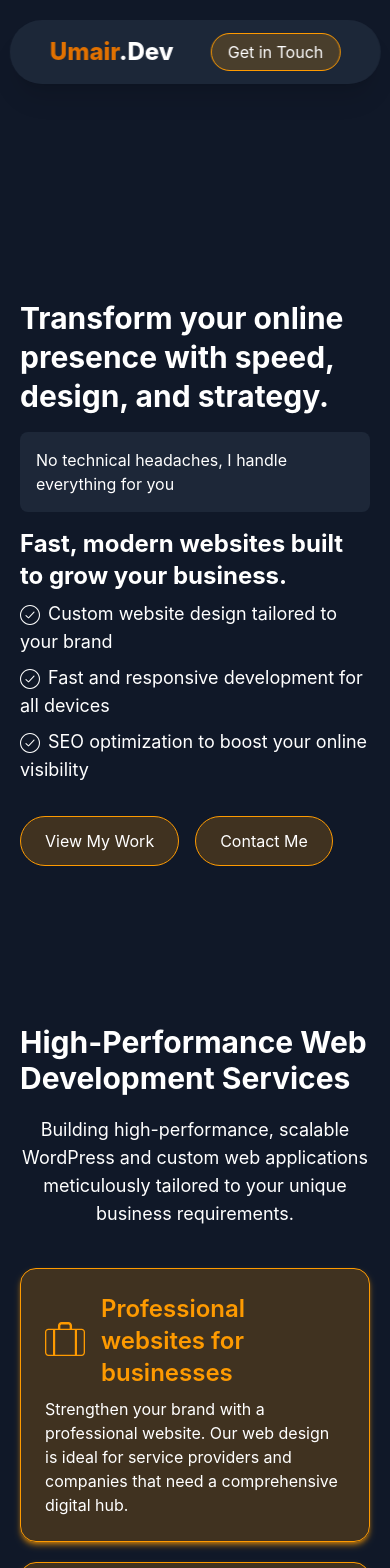
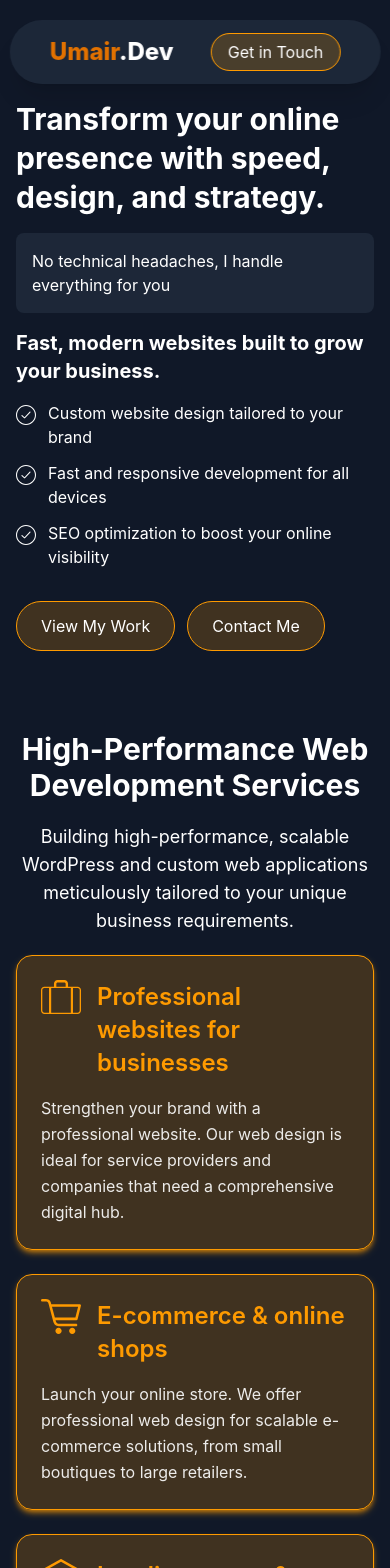
Before and after one commit to Muhammad-Umair10/Portfolio, a React (Vite) app: page / in a window 390 px wide. Shown: the top 1568 px of the page. Built offline with nearby package versions, Linux system fonts and the light colour scheme.

Commit message:
fixed Responsive Issues

```diff
--- a/src/App.jsx
+++ b/src/App.jsx
@@ -10,11 +10,9 @@ function App() {
 
   return (
     <>
-      <NeonCursor />
+      <NeonCursor className="hidden lg:block" />
       <Navbar />
       <Home />
-      <Faq />
-      <Contact />
       <ScrollToTop />
     </>
   )
--- a/src/components/about.jsx
+++ b/src/components/about.jsx
@@ -20,7 +20,7 @@ const professional = [
 
 const About = () => {
     return (
-        <div id="about" className="flex flex-col gap-5 lg:flex-row items-start justify-between  w-full bg-gray-900 text-white">
+        <div id="about" className="flex gap-10 flex-col lg:gap-5 lg:flex-row items-start justify-between bg-gray-900 mt-15 text-white">
 
             <motion.div
                 initial={{ opacity: 0, y: 40 }}
--- a/src/components/contact.jsx
+++ b/src/components/contact.jsx
@@ -5,10 +5,10 @@ import { motion } from 'framer-motion';
 
 const Contact = () => {
   return (
-    <div id="contact" className="w-full py-10 px-5 lg:py-0 bg-gray-900 text-white font-sans flex flex-col items-center justify-center">
+    <div id="contact" className="w-full lg:py-0 bg-gray-900 text-white font-sans flex flex-col items-center justify-center">
 
       {/* Header */}
-      <div className="mb-12 text-center">
+      <div className="mb-8 text-center">
         <h2 className="text-3xl lg:text-4xl font-bold mb-3 tracking-tight">
           Get In <span className="text-amber-500">Touch</span>
         </h2>
--- a/src/components/faq.jsx
+++ b/src/components/faq.jsx
@@ -37,9 +37,9 @@ const Faq = () => {
   ];
 
   return (
-    <div className="min-h-screen text-white flex flex-col justify-center px-6 md:px-16 lg:px-32 relative overflow-hidden font-sans">
+    <div className="mt-20 text-white flex flex-col justify-center">
 
-      <div className="w-full py-20 relative">
+      <div>
         <motion.h1
           initial={{ opacity: 0, y: 40 }}
           whileInView={{ opacity: 1, y: 0 }}
--- a/src/components/neonCursor.jsx
+++ b/src/components/neonCursor.jsx
@@ -162,6 +162,7 @@ const NeonCursor = () => {
         pointerEvents: 'none',
         zIndex: 9999,
       }}
+      className="hidden lg:block"
     />
   );
 };
--- a/src/components/project.jsx
+++ b/src/components/project.jsx
@@ -52,8 +52,8 @@ const projectsData = [
 
 const Project = () => {
     return (
-        <section id="projects" className="py-16 lg:py-0 bg-gray-900 text-white">
-            <div className="mx-auto max-w-6xl px-4 sm:px-6 lg:px-8">
+        <section id="projects" className="my-20 text-white">
+            <div>
                 <motion.h2
                     initial={{ opacity: 0, y: 40 }}
                     whileInView={{ opacity: 1, y: 0 }}
--- a/src/components/services.jsx
+++ b/src/components/services.jsx
@@ -3,6 +3,7 @@ import layers from '../assets/layers.svg';
 import { motion } from 'framer-motion';
 import suitcase from '../assets/suitcase.svg';
 import cart from '../assets/shopping-cart.svg';
+
 const skillsData = [
   {
     id: 1,
@@ -22,26 +23,26 @@ const skillsData = [
     description: 'Generate leads and increase conversions with targeted web design. Perfect for marketing campaigns or as a digital website business card.',
     img: layers
   }
-
-
 ];
 
 const Services = () => {
   return (
-    <div id="services" className="flex flex-col items-center justify-center mb-20 w-full text-white gap-10">
+    <div id="services" className="flex flex-col gap-5 lg:gap-10 mt-20 lg:my-20 items-center justify-center text-white">
       <motion.div
         initial={{ opacity: 0, y: 40 }}
         whileInView={{ opacity: 1, y: 0 }}
         viewport={{ once: true }}
         transition={{ duration: 1 }}
-        className="flex flex-col items-center justify-center gap-5">
-        <h2 className="text-3xl lg:text-4xl font-bold text-white">High-Performance Web Development Services</h2>
+        className="flex flex-col items-center justify-center gap-5"
+      >
+        <h2 className="text-3xl lg:text-4xl font-bold text-white text-center">High-Performance Web Development Services</h2>
         <p className="text-center text-white max-w-2xl text-lg">
           Building high-performance, scalable WordPress and custom web applications meticulously tailored to your unique business requirements.
         </p>
       </motion.div>
 
-      <div className="justify-items-center grid lg:grid-cols-3 md:grid-cols-4 gap-5 pb-20 w-full">
+      {/* --- Responsive Grid Container --- */}
+      <div className="grid grid-cols-1 md:grid-cols-2 lg:grid-cols-3 gap-6 pb-20 w-full max-w-7xl justify-items-center">
         {skillsData.map((skill, index) => (
           <motion.div
             initial={{ opacity: 0, y: 40 }}
@@ -49,26 +50,27 @@ const Services = () => {
             viewport={{ once: true }}
             transition={{ duration: 0.4, delay: index * 0.15, ease: "easeOut" }}
             key={skill.id}
-            className="bg-amber-500/20 shadow-md transition-all duration-300 shadow-amber-500/60 hover:bg-amber-500/80 group  w-full max-w-sm p-6 border border-amber-500 rounded-2xl"
+            className="bg-amber-500/20 shadow-md transition-all duration-300 shadow-amber-500/60 hover:bg-amber-500/80 group w-full p-6 border border-amber-500 rounded-2xl flex flex-col justify-between"
           >
-            <div className="flex items-center justify-start gap-4">
+            <div>
+              <div className="flex items-start justify-start gap-4 mb-4">
                 <img
-                className=" mb-3 group-hover:filter group-hover:brightness-0 group-hover:invert transition-all duration-300"
+                  className="group-hover:filter group-hover:brightness-0 group-hover:invert transition-all duration-300 shrink-0"
                   height={40}
                   width={40}
                   src={skill.img}
                   alt={skill.name}
                 />
-              <h5 className="mb-2 text-2xl group-hover:text-white font-semibold text-amber-500">
+                <h5 className="text-2xl group-hover:text-white font-semibold text-amber-500 leading-snug">
                   {skill.name}
                 </h5>
               </div>
-            <p className="text-white">{skill.description}</p>
+              <p className="text-white/90 text-base leading-relaxed">{skill.description}</p>
+            </div>
           </motion.div>
         ))}
       </div>
     </div>
-
   );
 };
 
--- a/src/components/skills.jsx
+++ b/src/components/skills.jsx
@@ -61,7 +61,7 @@ const skillsData = [
 
 const Skills = () => {
   return (
-    <div className="flex flex-col items-center justify-center mb-20 w-full text-white gap-10 mt-20">
+    <div className="flex flex-col items-center justify-center  text-white gap-10 mt-20">
       <motion.div
         initial={{ opacity: 0, y: 40 }}
         whileInView={{ opacity: 1, y: 0 }}
@@ -77,7 +77,7 @@ const Skills = () => {
         whileInView={{ opacity: 1, y: 0 }}
         viewport={{ once: true }}
         transition={{ duration: 1, delay: 0.2 }}
-        className="pb-20 w-full"
+        className="lg:pb-20 w-full"
       >
         <Swiper
           modules={[Navigation]}
--- a/src/home.jsx
+++ b/src/home.jsx
@@ -6,6 +6,8 @@ import Skills from "./components/skills";
 import Project from "./components/project";
 import icon from './assets/tick.svg'
 import { motion } from 'framer-motion';
+import Faq from "./components/faq";
+import Contact from "./components/contact";
 
 const professional = [
     {
@@ -24,15 +26,21 @@ const professional = [
 
 const Home = () => {
     return (
-        <div id="home" className="px-5 mt-40 lg:mt-0 lg:px-30 bg-gray-900">
-            <div className="flex flex-col lg:flex-row items-center gap-10 justify-center lg:justify-between mb-5 w-full h-screen  text-white">
-                <div className="w-full order-2 lg:order-1 lg:w-[75%] lg:px-10">
+        // FIXED: Changed lg:w-[10%] to w-full and made it flex-col across all screen sizes so sections stack correctly
+        <div id="home" className="w-full flex flex-col mt-25 bg-gray-900 text-white px-4 md:px-10 lg:mt-30 lg:px-30 ">
+
+            {/* FIXED: Changed h-screen to min-h-screen to prevent mobile text truncation, and optimized padding */}
+            <div className="flex flex-col lg:flex-row items-center gap-10 justify-center lg:justify-between lg:py-0 w-full text-white">
+                <div className="max-w-3xl"> {/* Added max-width to keep typography clean on huge monitors */}
                     <motion.h1
                         initial={{ opacity: 0, y: 40 }}
                         whileInView={{ opacity: 1, y: 0 }}
                         viewport={{ once: true }}
                         transition={{ duration: 1 }}
-                        className="text-3xl lg:text-5xl font-bold mb-4 leading-[1.3]">Transform your online presence with speed, design, and strategy.</motion.h1>
+                        className="text-3xl sm:text-4xl lg:text-5xl font-bold mb-4 leading-[1.3]">
+                        Transform your online presence with speed, design, and strategy.
+                    </motion.h1>
+
                     <motion.p
                         initial={{ opacity: 0, y: 40 }}
                         whileInView={{ opacity: 1, y: 0 }}
@@ -41,13 +49,16 @@ const Home = () => {
                         className="text-md mb-4 bg-gray-800/95 w-fit p-4 rounded-lg ">
                         No technical headaches, I handle everything for you
                     </motion.p>
+
                     <motion.p
                         initial={{ opacity: 0, y: 40 }}
                         whileInView={{ opacity: 1, y: 0 }}
                         viewport={{ once: true }}
                         transition={{ duration: 1 }}
-                        className="text-md mb-2 text-2xl font-bold rounded-lg ">
-                        Fast, modern websites built to grow your business.                </motion.p>
+                        className="mb-4 text-xl sm:text-2xl font-bold rounded-lg ">
+                        Fast, modern websites built to grow your business.
+                    </motion.p>
+
                     <motion.ul
                         initial={{ opacity: 0, y: 40 }}
                         whileInView={{ opacity: 1, y: 0 }}
@@ -55,30 +66,39 @@ const Home = () => {
                         transition={{ duration: 1 }}
                         className="list-none list-inside mb-8">
                         {professional.map((item) => (
-                            <li key={item.id} className="mb-2 text-lg">
-                                <img src={icon} alt="tick" className="inline-block w-5 mr-2" />
-                                {item.line}
+                            <li key={item.id} className="mb-3 text-base sm:text-lg flex items-start">
+                                <img src={icon} alt="tick" className="w-5 h-5 mr-3 mt-1 flex-shrink-0" />
+                                <span>{item.line}</span>
                             </li>
                         ))}
                     </motion.ul>
+
+                    {/* FIXED: Added sm:flex-row to stack buttons nicely on ultra-small screens */}
                     <motion.div
                         initial={{ opacity: 0, y: 40 }}
                         whileInView={{ opacity: 1, y: 0 }}
                         viewport={{ once: true }}
                         transition={{ duration: 1 }}
-                        className="flex space-x-4">
-                        <a href="#projects" className="bg-amber-500/20 border border-amber-500 text-white px-6 py-3 rounded-full hover:bg-amber-600 transition duration-300">View My Work</a>
-                        <a href="https://www.linkedin.com/in/muhammad-umair-20a5462ab/" target="_blank" className="bg-amber-500/20 border border-amber-500 text-white px-6 py-3 rounded-full hover:bg-amber-600 transition duration-300">Contact Me</a>
+                        className="flex flex-row sm:flex-row gap-3">
+                        <a href="#projects" className="bg-amber-500/20 border border-amber-500 text-white px-6 py-3 rounded-full hover:bg-amber-600 transition duration-300 text-center">
+                            View My Work
+                        </a>
+                        <a href="https://www.linkedin.com/in/muhammad-umair-20a5462ab/" target="_blank" rel="noopener noreferrer" className="bg-amber-500/20 border border-amber-500 text-white px-6 py-3 rounded-full hover:bg-amber-600 transition duration-300 text-center">
+                            Contact Me
+                        </a>
                     </motion.div>
                 </div>
+            </div>
 
-            </div>
+            {/* Inner sections flow sequentially down the layout */}
             <Services />
             <About />
+            <Project />
             <Skills />
-
-            <Project />
+            <Faq />
+            <Contact />
         </div>
     );
 }
+
 export default Home;
```
Lines whose indentation alone changed are shown as unchanged.
